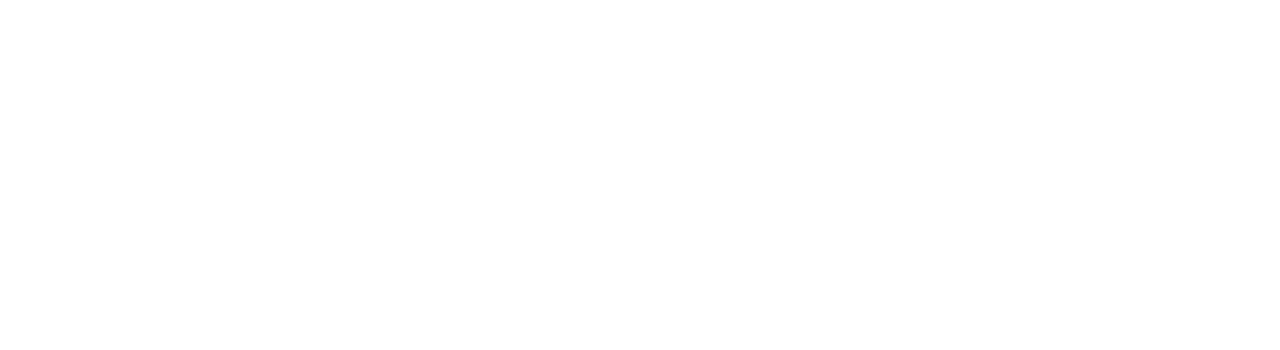
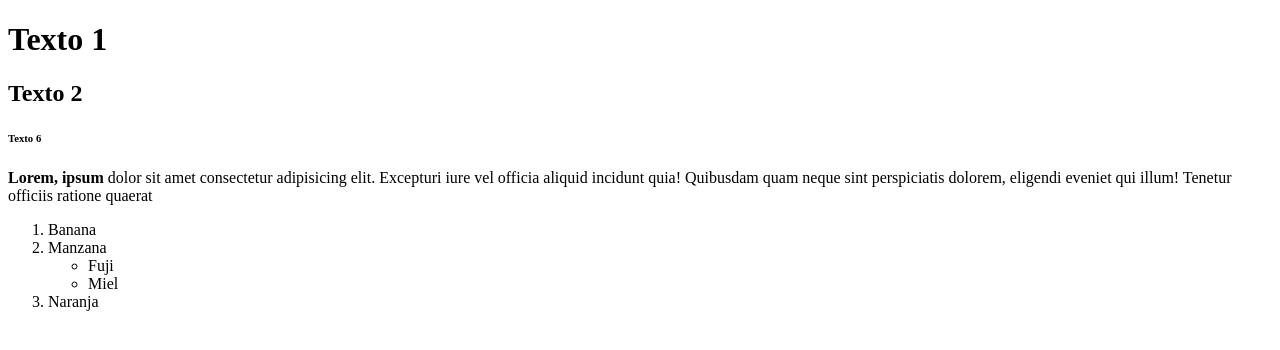
Before and after one commit to Santiaguxo/Programming_guxo, a plain HTML site: page Desarrollo web/index.html in a window 1280 px wide. Drawn offline with Linux system fonts and the light colour scheme.

Commit message:
Update index.html

```diff
--- a/Desarrollo web/index.html
+++ b/Desarrollo web/index.html
@@ -1,10 +1,29 @@
+<!-- Estructura basica para paginas html -->
 <!DOCTYPE html>
-<html lang="en">
-  <head>
-    <meta charset="UTF-8" />
-    <meta http-equiv="X-UA-Compatible" content="IE=edge" />
-    <meta name="viewport" content="width=device-width, initial-scale=1.0" />
-    <title>Document</title>
-  </head>
-  <body></body>
+<html>
+
+<head>
+    <title>Titulo de sitio web</title>
+    <script></script>
+</head>
+
+<body>
+    <h1>Texto 1</h1>
+    <h2>Texto 2</h2>
+    <h6>Texto 6</h6>
+    <p>
+        <strong>Lorem, ipsum</strong> dolor sit amet consectetur adipisicing elit.
+        Excepturi iure vel officia aliquid incidunt quia! Quibusdam quam neque sint perspiciatis dolorem,
+        eligendi eveniet qui illum! Tenetur officiis ratione quaerat
+    </p>
+    <ol>
+        <li>Banana</li>
+        <li>Manzana</li>
+        <ul>
+            <li>Fuji</li>
+            <li>Miel</li>
+        </ul>
+        <li>Naranja</li>
+    </ol>
+
 </html>
```
